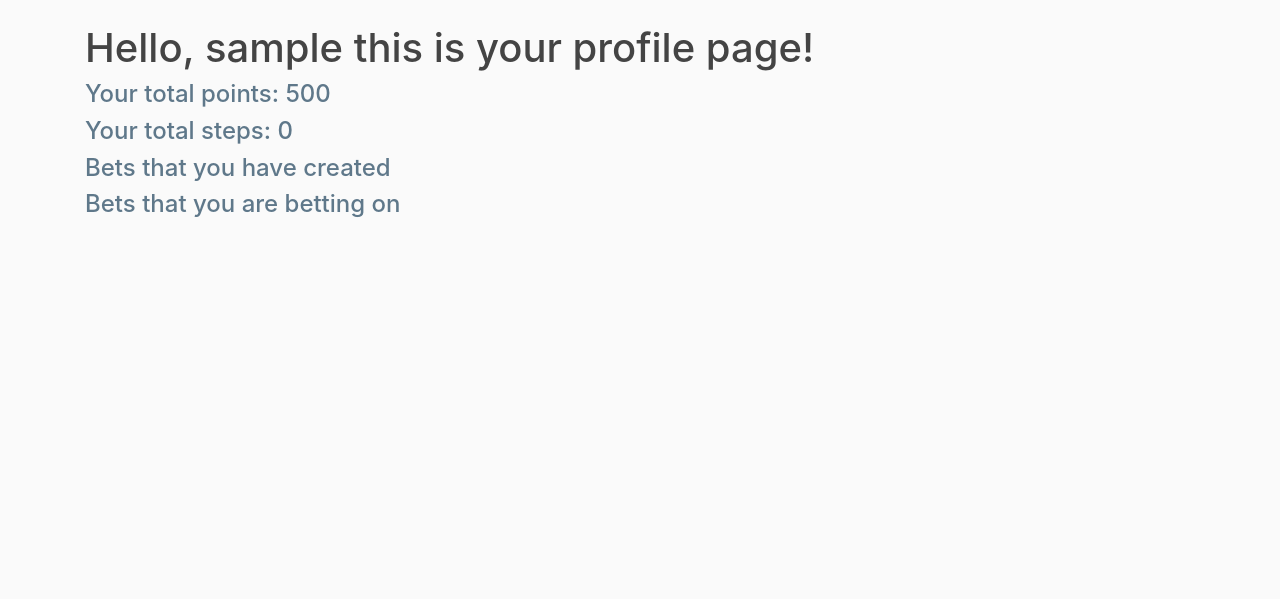
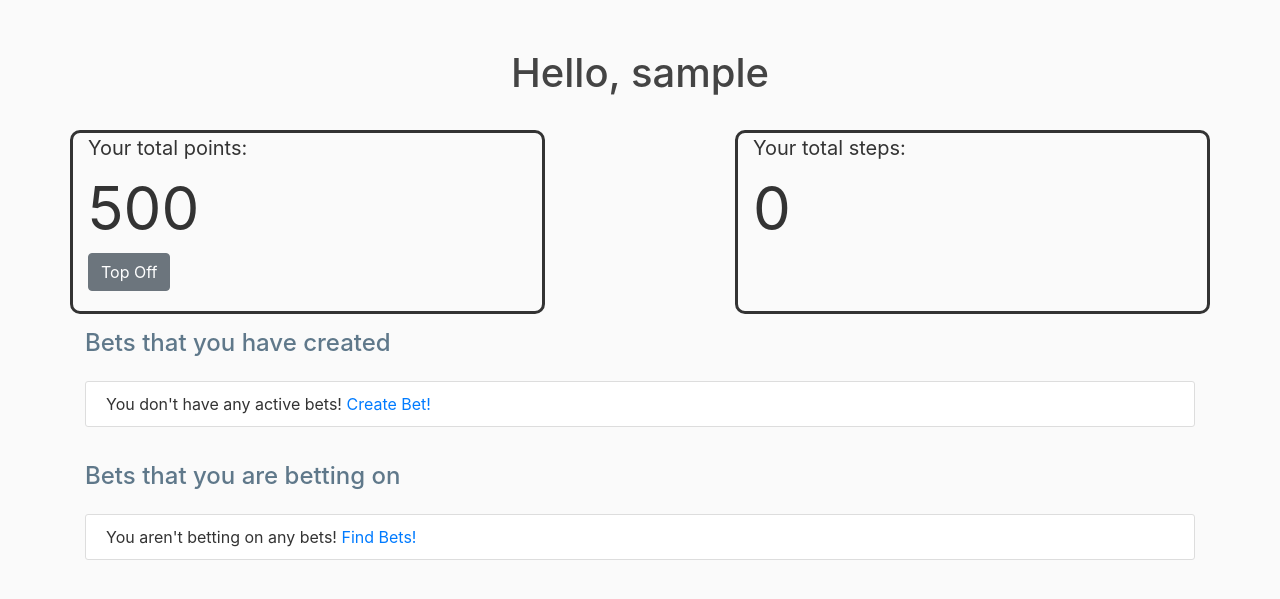
Before and after one commit to greengro/FitBet, a Django app: page /profile/ in a window 1280 px wide. Shown: the part 56-655 px from the top of the page. Run offline with Django 3.2, Linux system fonts and the light colour scheme; the visitor is signed in with stand-in values (Sample User, id 1); data comes from the database, SQL or seed files in the repository; data that the repository does not hold is empty.

Commit message:
Profile look nice

```diff
--- a/fitbet/users/templates/users/profile.html
+++ b/fitbet/users/templates/users/profile.html
@@ -1,10 +1,13 @@
 {% extends 'users/base.html' %}
-
 {% block content %}
     <style>
         label {
           background-color: lightblue;
           width: 200px;
+          padding: 25px;
+         }
+        h1{
+            text-align: center;
             padding: 25px;
         }
         h2 {
@@ -15,16 +18,42 @@
             font-size:14px;
         }
         h4 {
+            padding-top: 15px;
+            padding-bottom: 15px;
             color: #5f788a;
+        }
+        .col-lg-5{
+            font-size: 20px;
+            border-style: solid;
+            border-width: 3px;
+            border-radius: 10px;
+            padding-bottom: 20px;
+        }
+        .num{
+            font-size: 60px;
+            font-style: bold;
         }
     </style>
 
-    <h1>Hello, {{ user.username|default:'Guest' }} this is your profile page!  </h1>
+    <h1>Hello, {{ user.username|default:'Guest' }} </h1>
 
-    <h4>Your total points: {{ info.first.points }} </h4>
-    <h4>Your total steps: {{info.first.steps }}</h4>
+    <div class="row">
+        <div class="col-lg-5">
+            Your total points:
+            <div class="num">{{ info.first.points }} </div>
+            <!-- Button doesn't do anything yet-->
+            <button type="button" class="btn btn-secondary">Top Off</button>
+        </div>
+        <div class="col-lg-2"></div>
+        <div class="col-lg-5">
+            Your total steps:
+            <div class="num">{{info.first.steps }} </div>
+        </div>
+    </div>
 
     <h4>Bets that you have created </h4>
+
+    {% if bets %}
         {% for obj in bets %}
 
         <div class="content-section">
@@ -36,8 +65,12 @@
         </div>
 
         {% endfor %}
+    {% else %}
+        <div class="content-section"> You don't have any active bets! <a href="{% url 'createBet' %}">Create Bet!</a></div>
+    {% endif %}
 
     <h4>Bets that you are betting on </h4>
+    {% if placed %}
         {% for obj in placed %}
         <div class="content-section">
             <h2>{{obj.bet_id.title}}</h2>
@@ -45,8 +78,10 @@
 
             <h2>Amount wagered:   {{ obj.amount_bet }} </h2>
         </div>
-
         {% endfor %}
+    {% else %}
+    <div class="content-section"> You aren't betting on any bets! <a href="{% url 'dashboard' %}">Find Bets!</a></div>
+    {% endif %}
 
 
 
```
Lines whose indentation alone changed are shown as unchanged.
